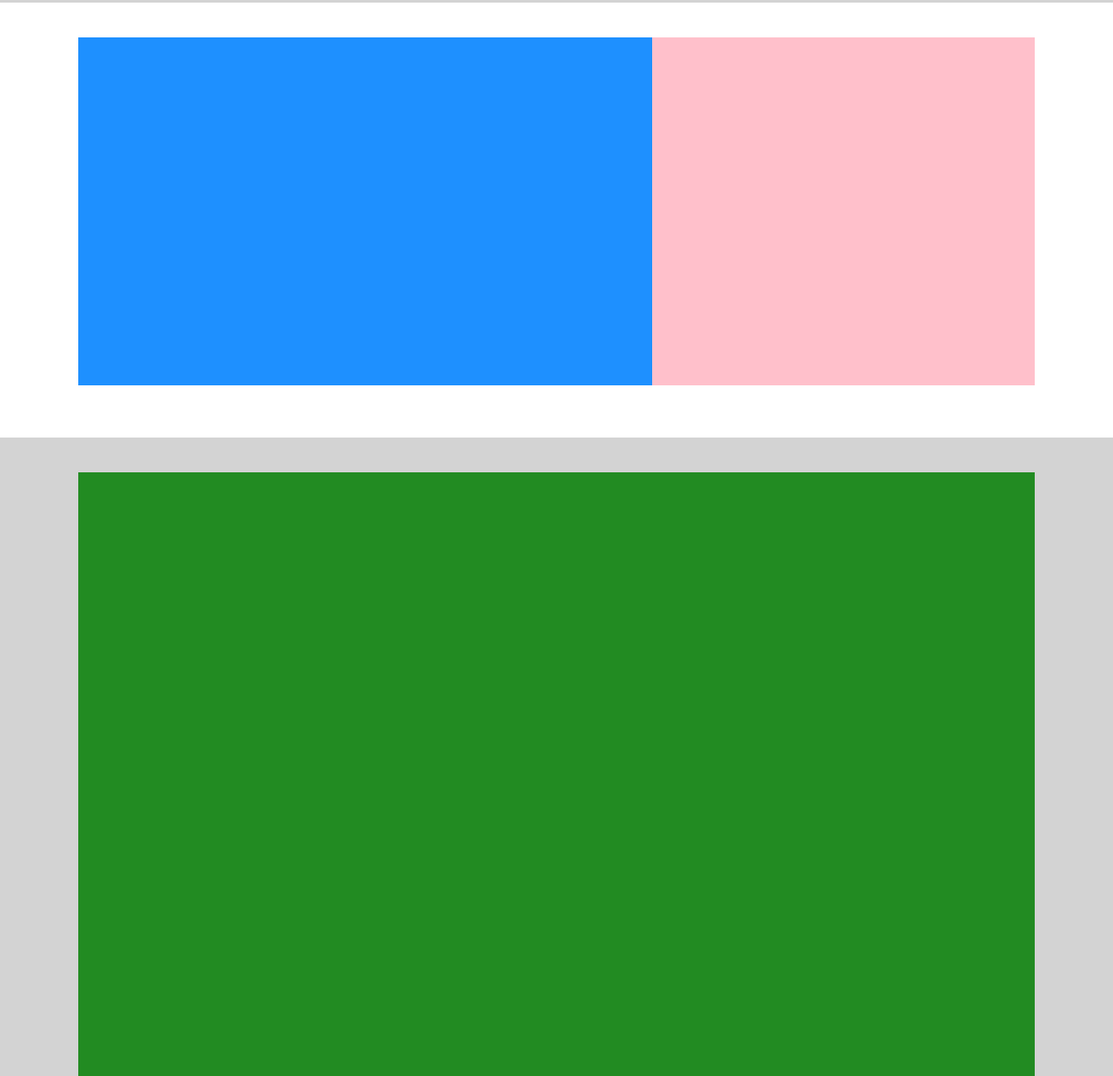
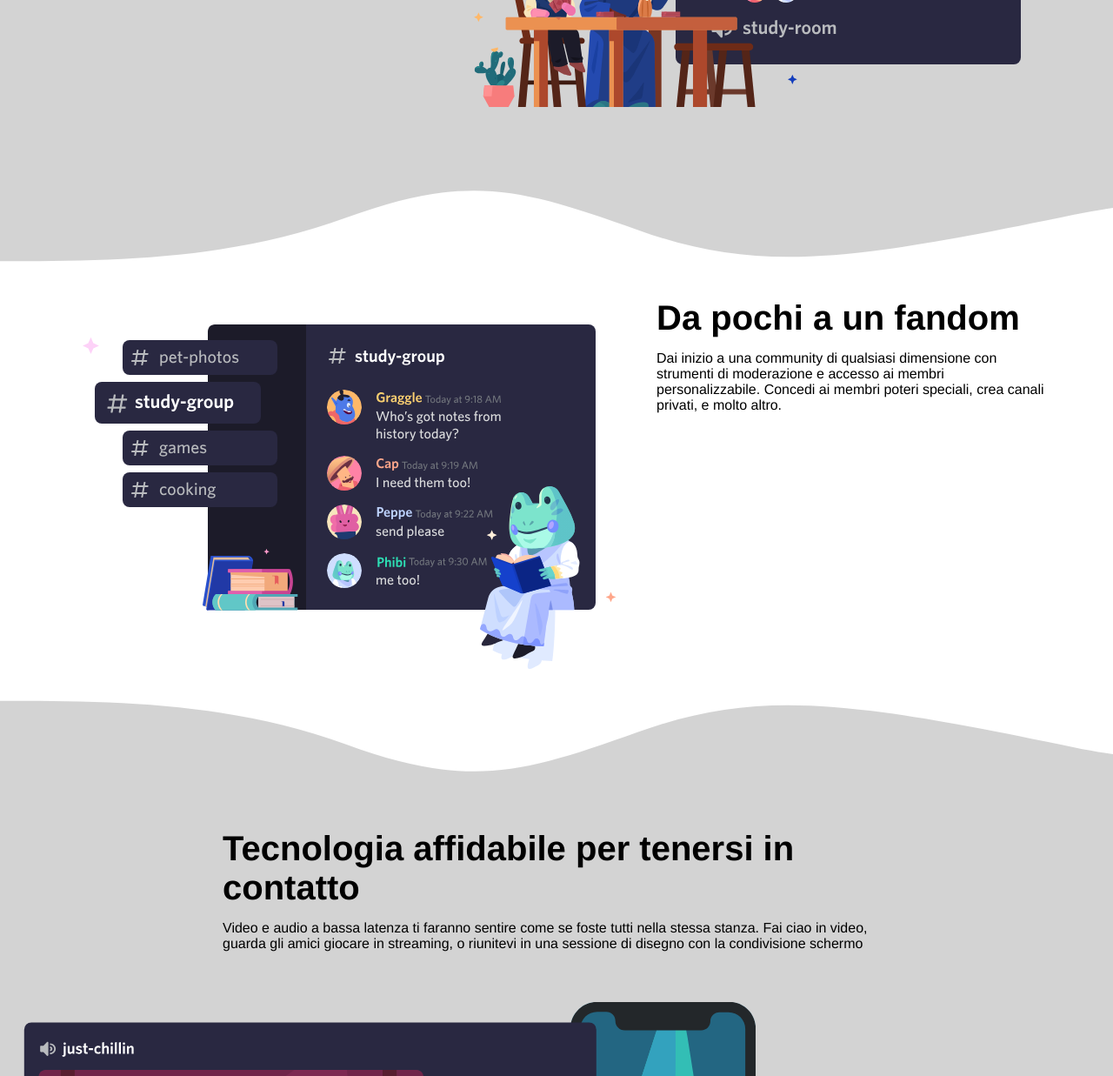
Before and after one commit to matcir/htmlcss-discord, a plain HTML site: page index.html in a window 1280 px wide. Shown: the part 1563-2800 px from the top of the page at 87% size. Drawn offline with Linux system fonts and the light colour scheme.

Commit message:
add main

```diff
--- a/css/style.css
+++ b/css/style.css
@@ -83,11 +83,6 @@ img {
     justify-content: center;
 }
 
-.big_section{
-    height: 800px;
-    display: flex;
-    justify-content: center;
-}
 
 .section_1{
     background-image: url(../img/jumbo.png);
@@ -124,6 +119,7 @@ h1{
     margin: 30px 15px 0 0;
     border-radius: 50px;
     padding: 20px 30px;
+    border-color: transparent;
 }
 
 .button1{
@@ -140,18 +136,41 @@ h1{
     background-color: white;
 }
 
-#lightblue_box{
-    background-color: var(--section234-contentbig-color);
+#img1{
     height: 400px;
-    width: 60%;
+    width: 65%;
     margin-top: 40px;
 }
 
-#pink_box{
-    background-color: var(--section234-contentsmall-color);
+#text_box{
     height: 400px;
-    width: 40%;
+    width: 35%;
     margin-top: 40px;
+}
+
+.font_big{
+    font-size: 40px;
+}
+
+.font_small{
+    font-size: 1em;
+}
+
+p{
+    padding-top: 15px;
+}
+
+.wave{
+    width: 100%;
+    opacity: 17%;
+    margin-bottom: -4px;
+}
+
+.wave_reverse{
+    width: 100%;
+    opacity: 17%;
+    margin-bottom: -4px;
+    transform: scaleY(-1);
 }
 
 .section_3{
@@ -162,11 +181,15 @@ h1{
     background-color: var(--section35-bg-color);
 }
 
-#green_box{
-    background-color: var(--section5-content-color);
-    height: 700px;
-    width: 1100px;
-    margin-top: 40px;
+.big_textbox{
+
+    max-width: 60%;
+    margin: auto;
+}
+
+.big_img{
+    width: 900px;
+    height: auto;
 }
 
 .footer{
--- a/index.html
+++ b/index.html
@@ -9,7 +9,7 @@
 <body>
     <header class="header">
         <nav class="nav">
-            <img class="logo" src="/img/logo.svg" alt="logo">
+            <img class="logo" src="./img/logo.svg" alt="logo">
             <ul class="menu white">
                 <li>Scarica</li>
                 <li>Perché Discord</li>
@@ -33,24 +33,38 @@
         </div>
         <div class="small_section section_2">
             <div class="container d-flex">
-                <div id="lightblue_box"></div>
-                <div id="pink_box"></div>
+                    <img src="./img/item1.svg" alt="img1" id="img" >
+                <div id="text_box">
+                    <h2 class="font_big"> Un luogo a invito con tutto lo spazio necessario per parlare </h2>
+                    <p class="font_small">I server discord sono organizzati in canali tematici in cui puoi collaborare, condividere o semplicemente parlare della tua gioranta senza intasare una chat di gruppo.</p>
+                </div>
             </div>
         </div>
+        <img class="wave" src= "./img/wave.svg" alt="wave">
         <div class="small_section section_3">
-            <div class="container">
-                <div class="border" id="pink_box"></div>
-                <div class="border" id="lightblue_box"></div>
+            <div id="text_box">
+                <h2 class="font_big"> Dove trovarsi è facile </h2>
+                <p class="font_small">Mettiti comodo in un canale vocale quando hai tempo. Gli amici nel tuo server pososno vedere che sei lì e unirsi istantaneamente senza dover chiamare.</p>
+            </div>
+            <img src="./img/item2.svg" alt="img2" id="img" >
+        </div>
+        <img class="wave_reverse" src= "./img/wave.svg" alt="wave">
+        <div class="small_section section_2">
+            <img src="./img/item1.svg" alt="img1" id="img" >
+            <div id="text_box">
+                <h2 class="font_big"> Da pochi a un fandom </h2>
+                <p class="font_small">Dai inizio a una community di qualsiasi dimensione con strumenti di moderazione e accesso ai membri personalizzabile. Concedi ai membri poteri speciali, crea canali privati, e molto altro.</p>
             </div>
         </div>
-        <div class="small_section section_2">
-            <div class="container">
-                <div class="border" id="lightblue_box"></div>
-                <div class="border" id="pink_box"></div>
+        <img src="./img/wave.svg" alt="wave" class="wave">
+        <div class="section_5">
+            <div class="big_textbox">
+                <h2 class="font_big">Tecnologia affidabile per tenersi in contatto</h2>
+                <p class="font_small">Video e audio a bassa latenza ti faranno sentire come se foste tutti nella stessa stanza. Fai ciao in video, guarda gli amici giocare in streaming, o riunitevi in una sessione di disegno con la condivisione schermo</p>
             </div>
-        </div>
-        <div class="big_section section_5">
-            <div class="border" id="green_box"></div>
+            <div class="d-flex">
+                <img class="big_img" src="./img/item4-big.svg" alt="big_img">
+            </div>
         </div>
     </main>
 
```
